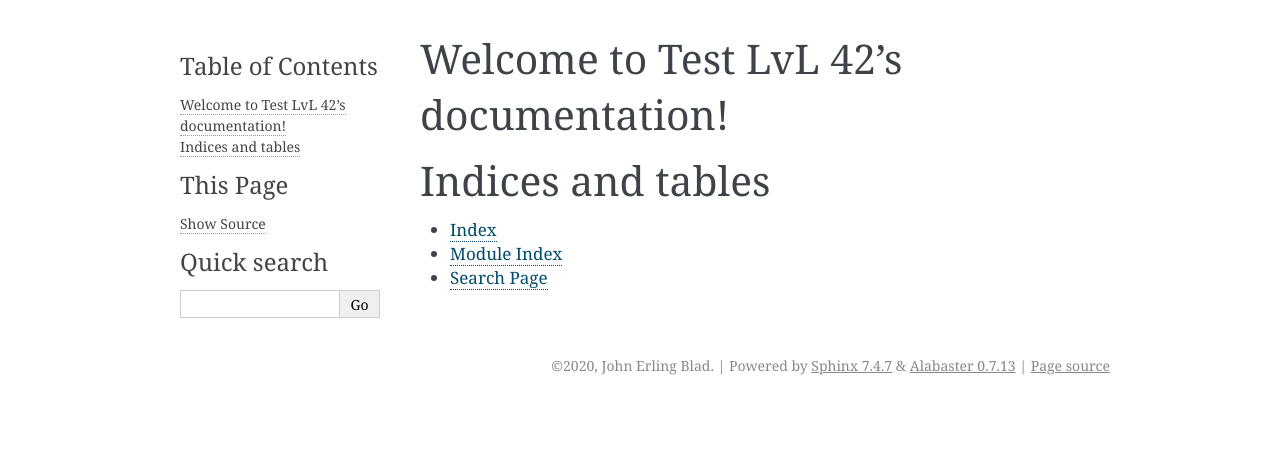
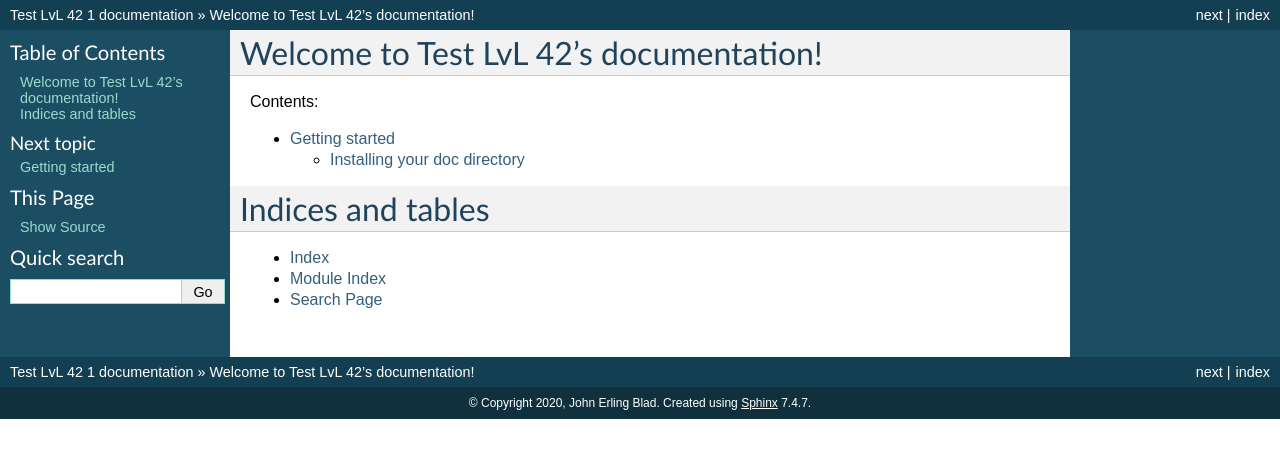
Before and after one commit to jeblad/lua-test-42, a Sphinx documentation site: the page built from docs/source/index.rst, in a window 1280 px wide. Shown: the top 458 px of the page. Built offline with Sphinx 7.4.7, drawn with Linux system fonts in a browser that asks for light colours; some of the changed lines change nothing that is shown.

Commit message:
Modified

```diff
--- a/docs/source/conf.py
+++ b/docs/source/conf.py
@@ -27,12 +27,11 @@ release = '1'
 
 # -- General configuration ---------------------------------------------------
 
-master_doc = 'index'
-
 # Add any Sphinx extension module names here, as strings. They can be
 # extensions coming with Sphinx (named 'sphinx.ext.*') or your custom
 # ones.
 extensions = [
+#	'sphinx_lua'
 ]
 
 # Add any paths that contain templates here, relative to this directory.
@@ -49,7 +48,8 @@ exclude_patterns = []
 # The theme to use for HTML and HTML Help pages.  See the documentation for
 # a list of builtin themes.
 #
-html_theme = 'alabaster'
+#html_theme = 'alabaster'
+html_theme = 'classic'
 
 # Add any paths that contain custom static files (such as style sheets) here,
 # relative to this directory. They are copied after the builtin static files,
--- /dev/null
+++ b/docs/source/getting_started.rst
@@ -0,0 +1,106 @@
+.. _getting_started:
+
+
+***************
+Getting started
+***************
+
+.. _installing-docdir:
+
+Installing your doc directory
+=============================
+
+You may already have sphinx `sphinx <http://sphinx.pocoo.org/>`_
+installed -- you can check by doing::
+
+  python -c 'import sphinx'
+
+If that fails grab the latest version of and install it with::
+
+  > sudo easy_install -U Sphinx
+
+Now you are ready to build a template for your docs, using
+sphinx-quickstart::
+
+  > sphinx-quickstart
+
+accepting most of the defaults.  I choose "sampledoc" as the name of my
+project.  cd into your new directory and check the contents::
+
+  home:~/tmp/sampledoc> ls
+  Makefile	_static		conf.py
+  _build		_templates	index.rst
+
+The index.rst is the master ReST for your project, but before adding
+anything, let's see if we can build some html::
+
+  make html
+
+If you now point your browser to :file:`_build/html/index.html`, you
+should see a basic sphinx site.
+
+.. image:: _static/basic_screenshot.png
+
+.. _fetching-the-data:
+
+Fetching the data
+-----------------
+
+Now we will start to customize out docs.  Grab a couple of files from
+the `web site <https://github.com/matplotlib/sampledoc>`_
+or git.  You will need :file:`getting_started.rst` and
+:file:`_static/basic_screenshot.png`.  All of the files live in the
+"completed" version of this tutorial, but since this is a tutorial,
+we'll just grab them one at a time, so you can learn what needs to be
+changed where.  Since we have more files to come, I'm going to grab
+the whole git directory and just copy the files I need over for now.
+First, I'll cd up back into the directory containing my project, check
+out the "finished" product from git, and then copy in just the files I
+need into my :file:`sampledoc` directory::
+
+  home:~/tmp/sampledoc> pwd
+  /Users/jdhunter/tmp/sampledoc
+  home:~/tmp/sampledoc> cd ..
+  home:~/tmp> git clone https://github.com/matplotlib/sampledoc.git tutorial
+  Cloning into 'tutorial'...
+  remote: Counting objects: 87, done.
+  remote: Compressing objects: 100% (43/43), done.
+  remote: Total 87 (delta 45), reused 83 (delta 41)
+  Unpacking objects: 100% (87/87), done.
+  Checking connectivity... done
+  home:~/tmp> cp tutorial/getting_started.rst sampledoc/
+  home:~/tmp> cp tutorial/_static/basic_screenshot.png sampledoc/_static/
+
+The last step is to modify :file:`index.rst` to include the
+:file:`getting_started.rst` file (be careful with the indentation, the
+"g" in "getting_started" should line up with the ':' in ``:maxdepth``::
+
+  Contents:
+
+  .. toctree::
+     :maxdepth: 2
+
+     getting_started.rst
+
+and then rebuild the docs::
+
+  cd sampledoc
+  make html
+
+
+When you reload the page by refreshing your browser pointing to
+:file:`_build/html/index.html`, you should see a link to the
+"Getting Started" docs, and in there this page with the screenshot.
+`Voila!`
+
+We can also use the image directive in :file:`index.rst` to include to the screenshot above
+with::
+
+  .. image::
+     _static/basic_screenshot.png
+
+
+Next we'll customize the look and feel of our site to give it a logo,
+some custom css, and update the navigation panels to look more like
+the `sphinx <http://sphinx.pocoo.org/>`_ site itself -- see
+:ref:`custom_look`.
--- a/docs/source/index.rst
+++ b/docs/source/index.rst
@@ -10,6 +10,7 @@ Welcome to Test LvL 42's documentation!
    :maxdepth: 2
    :caption: Contents:
 
+   getting_started.rst
 
 
 Indices and tables
```
Also changed, not shown: 16 other files.
